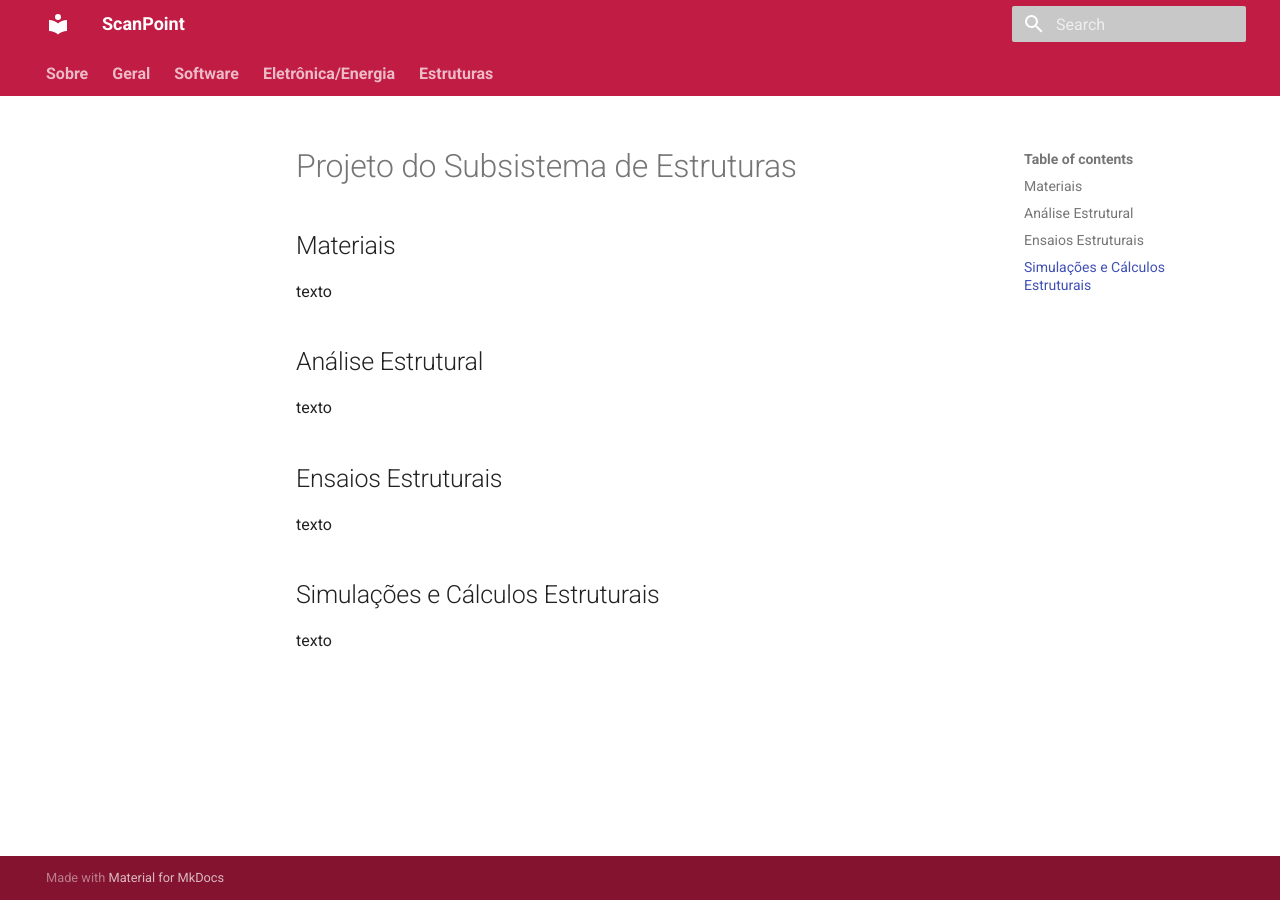
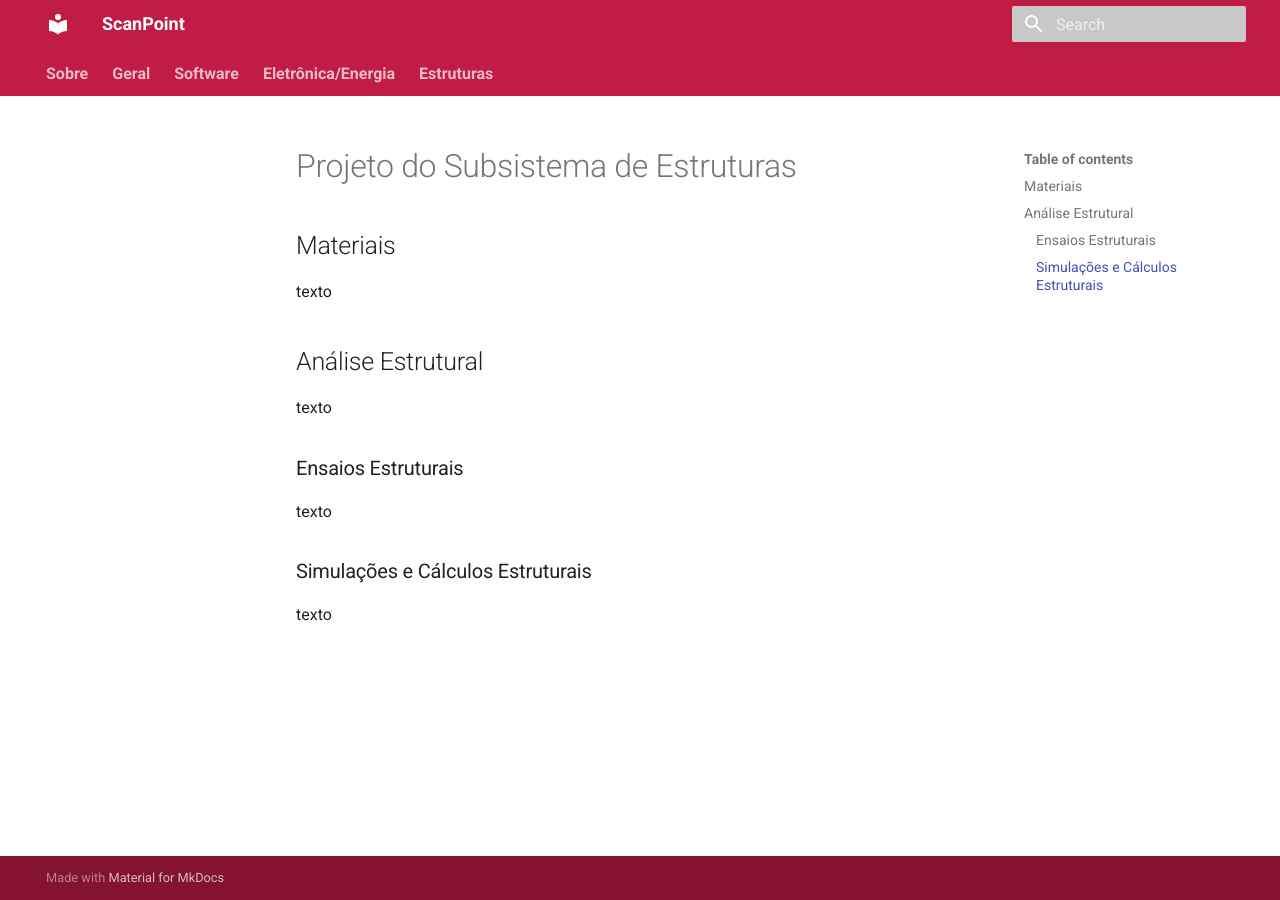
Before and after one commit to Calcioft/ScanPoint, an MkDocs documentation site: the page built from docs/estruturas/Projeto_subsistema_estruturas.md, in a window 1280 px wide. Built offline with MkDocs 1.6.1 and Material for MkDocs 9.7.7, drawn with Linux system fonts in a browser that asks for light colours.

```diff
--- a/docs/estruturas/Projeto_subsistema_estruturas.md
+++ b/docs/estruturas/Projeto_subsistema_estruturas.md
@@ -8,10 +8,10 @@ texto
 
 texto
 
-## Ensaios Estruturais
+### Ensaios Estruturais
 
 texto
 
-## Simulações e Cálculos Estruturais
+### Simulações e Cálculos Estruturais
 
 texto
```
